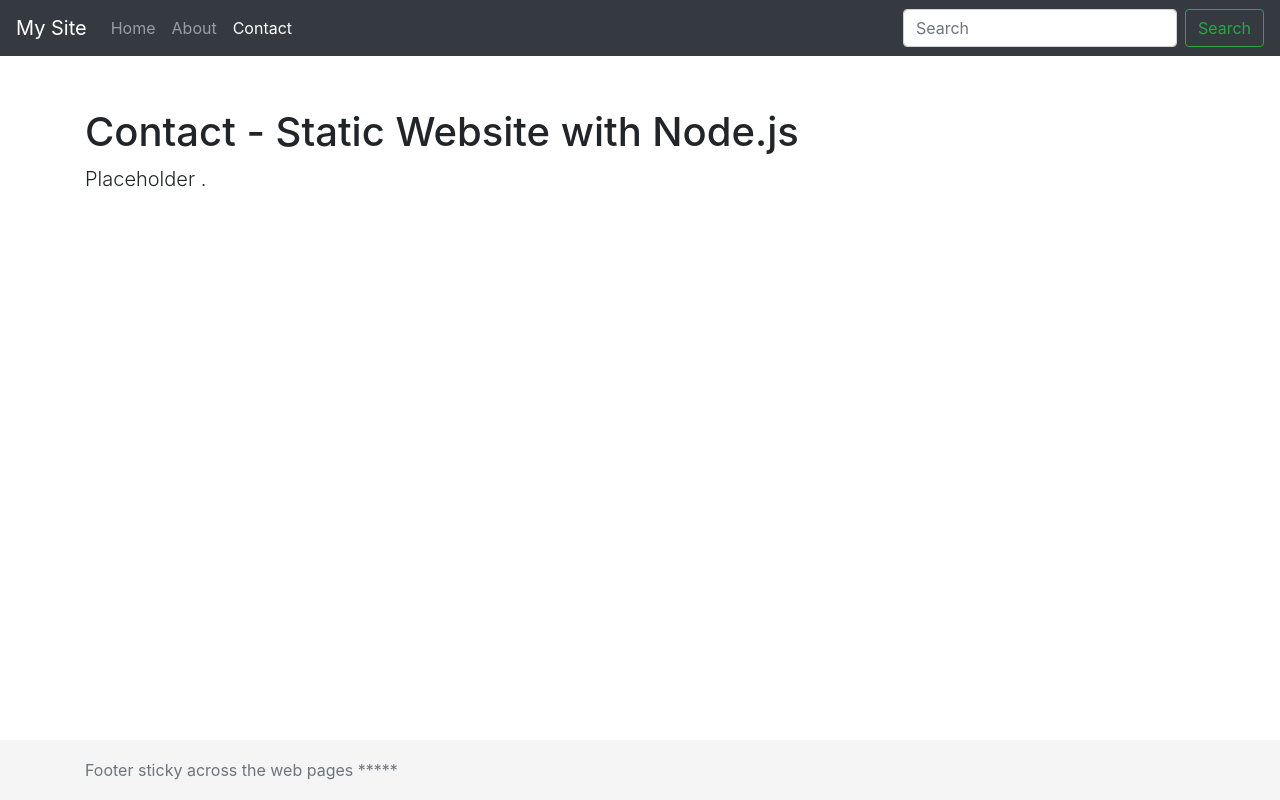
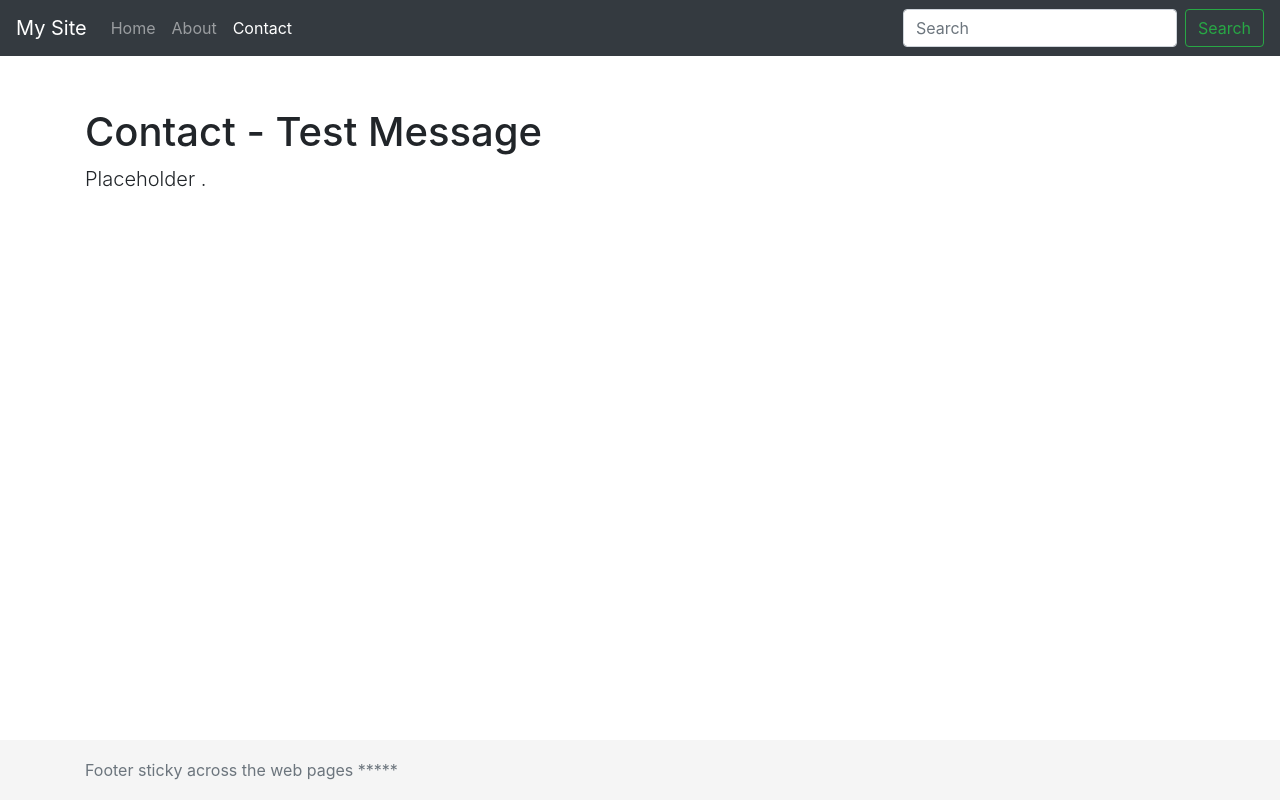
Before and after one commit to kvnkrr/HA_AutomationHelper_BE, a website: page public/contact.html in a window 1280 px wide. Drawn offline with nearby package versions, Linux system fonts and the light colour scheme.

Commit message:
test message

```diff
--- a/public/contact.html
+++ b/public/contact.html
@@ -42,7 +42,7 @@
 
     <!-- Begin page content -->
     <main role="main" class="container">
-    <h1 class="mt-5">Contact - Static Website with Node.js</h1>
+    <h1 class="mt-5">Contact - Test Message</h1>
     <p class="lead">Placeholder .</p>
     </main>
 
```
